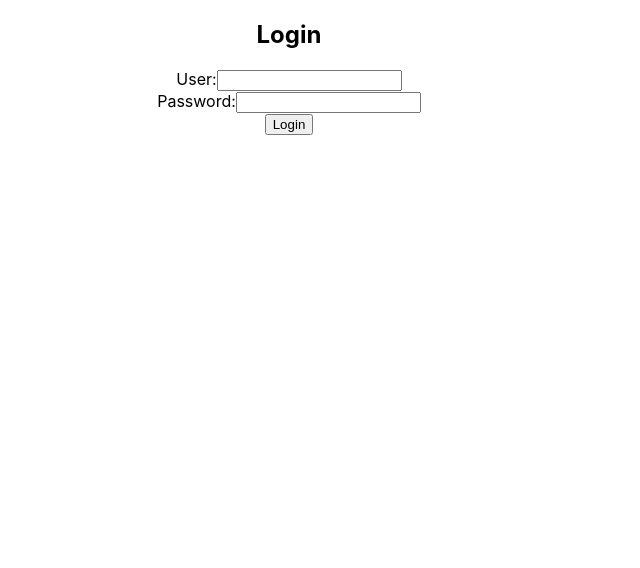
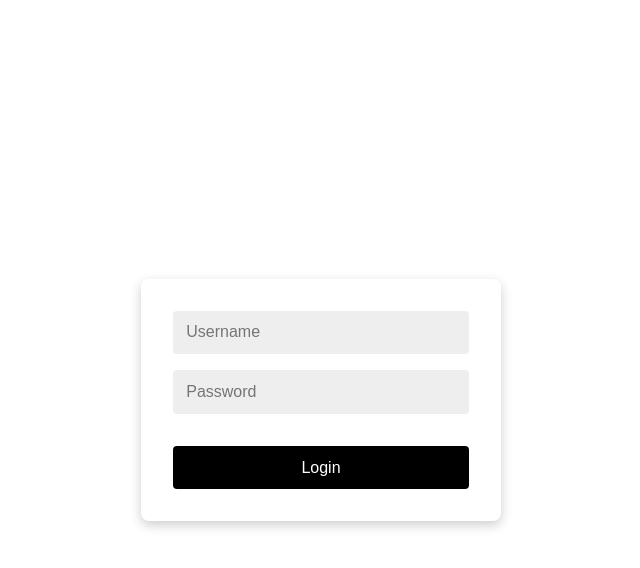
Before and after one commit to fleurspirituelles/json-exporter, a React (Create React App) app: page / in a window 1280 px wide. Shown: the top 568 px of the page, without its empty margins (351-991 px from the left). Built offline with nearby package versions, Linux system fonts and the light colour scheme.

Commit message:
feat: add styling for login page

```diff
--- /dev/null
+++ b/src/pages/LoginPage.css
@@ -0,0 +1,60 @@
+body {
+  align-items: center;
+  display: flex;
+  font-family: Arial, sans-serif;
+  height: 100vh;
+  justify-content: center;
+  margin: 0;
+}
+
+form {
+  background-color: #ffffff;
+  border-radius: 8px;
+  box-shadow: 0px 4px 12px rgba(0, 0, 0, 0.2);
+  display: flex;
+  flex-direction: column;
+  max-width: 400px;
+  padding: 2rem;
+  width: 100%;
+}
+
+.form-group {
+  align-items: center;
+  display: flex;
+  margin-bottom: 1rem;
+}
+
+input[type="text"],
+input[type="password"] {
+  background-color: #EEEEEE;
+  border: none;
+  border-radius: 4px;
+  box-sizing: border-box;
+  font-size: 1rem;
+  margin-bottom: 1rem;
+  outline: none;
+  padding: 0.8rem;
+  transition: all 0.3s ease;
+  width: calc(100% - 0.5%);
+}
+
+.login-button {
+  background-color: #000000;
+  border: none;
+  border-radius: 4px;
+  color: #ffffff;
+  cursor: pointer;
+  font-size: 1rem;
+  margin-top: 1rem;
+  padding: 0.8rem;
+  transition: background-color 0.3s ease;
+  width: 100%;
+}
+
+.login-button:focus {
+  outline: none;
+}
+
+.login-button:hover {
+  background-color: #D9A602;
+}
--- a/src/pages/LoginPage.tsx
+++ b/src/pages/LoginPage.tsx
@@ -1,4 +1,5 @@
 import React, { useState } from 'react';
+import './LoginPage.css';
 
 interface LoginPageProps {
   onLogin: (userData: { auth_user: string; auth_password: string }) => void;
@@ -15,27 +16,26 @@ const LoginPage: React.FC<LoginPageProps> = ({ onLogin }) => {
 
   return (
     <div>
-      <h2>Login</h2>
       <form onSubmit={handleSubmit}>
         <div>
-          <label>User:</label>
           <input
             type="text"
             value={auth_user}
+            placeholder='Username'
             onChange={(e) => setAuthUser(e.target.value)}
             required
           />
         </div>
         <div>
-          <label>Password:</label>
           <input
             type="password"
             value={auth_password}
+            placeholder='Password'
             onChange={(e) => setAuthPassword(e.target.value)}
             required
           />
         </div>
-        <button type="submit">Login</button>
+        <button className='login-button' type="submit">Login</button>
       </form>
     </div>
   );
```
